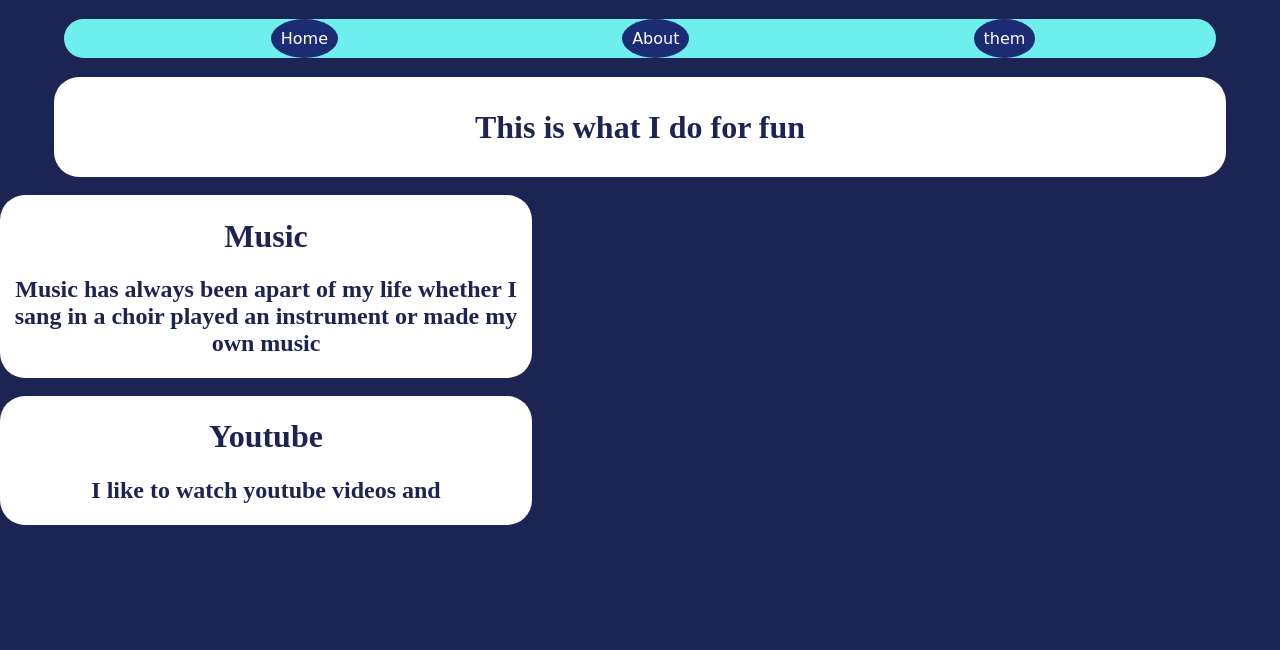
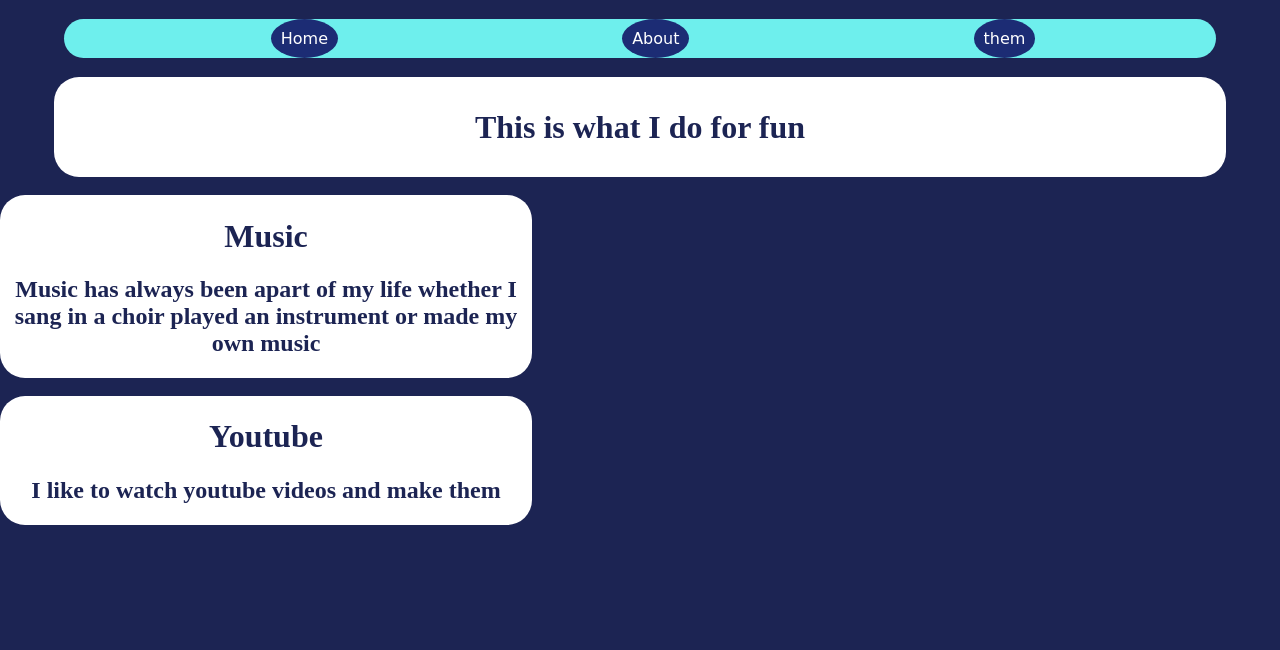
Before and after one commit to JonathanHighsmith/personal_site, a plain HTML site: page music.html in a window 1280 px wide. Shown: the top 650 px of the page. Drawn offline with Linux system fonts and the light colour scheme; grey boxes are pictures that could not be loaded; a web font is replaced by a local one.

Commit message:
added more content

```diff
--- a/music.html
+++ b/music.html
@@ -48,7 +48,7 @@
 
             <h1>Youtube</h1>
 
-            <h2>I like to watch youtube videos and </h2>
+            <h2>I like to watch youtube videos and make them</h2>
 
             </div>
 
```
